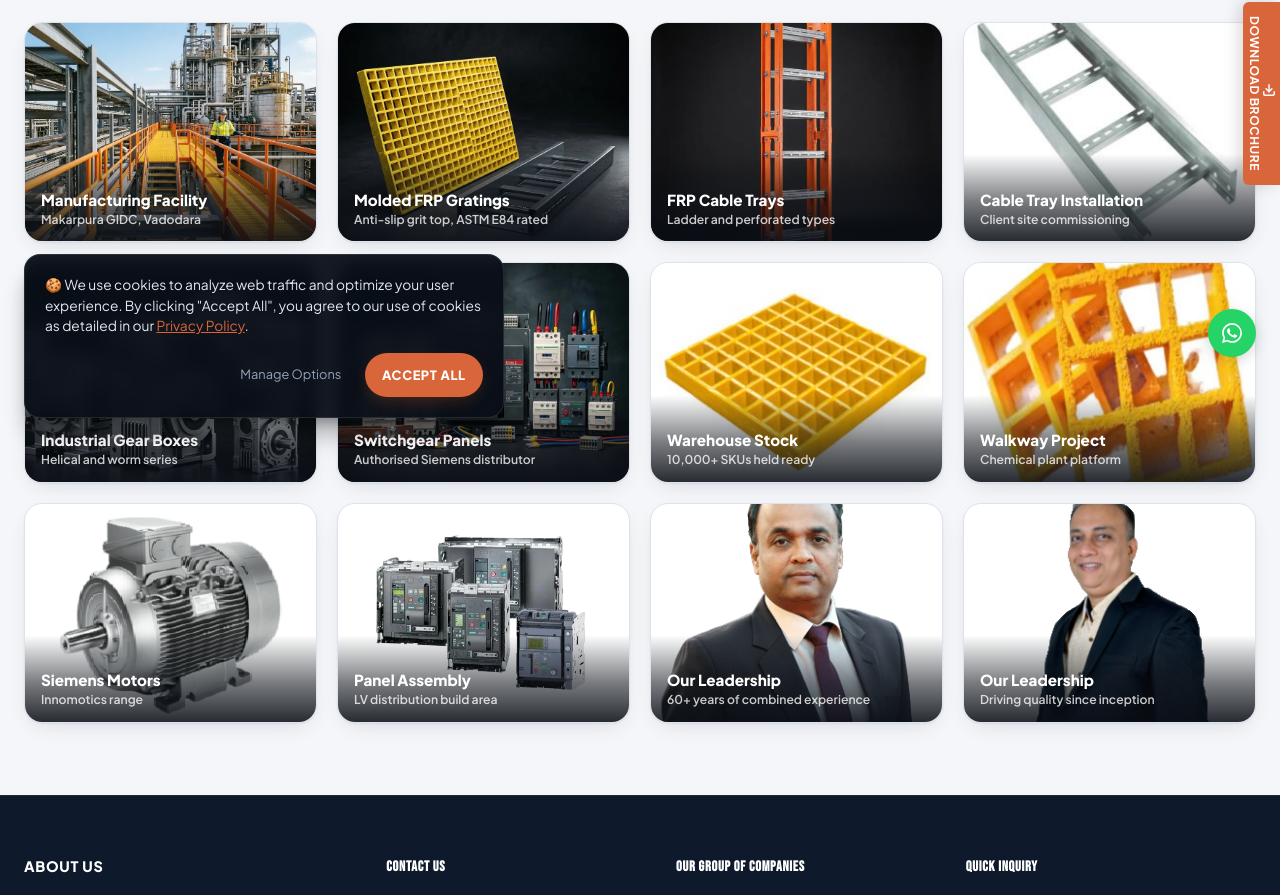
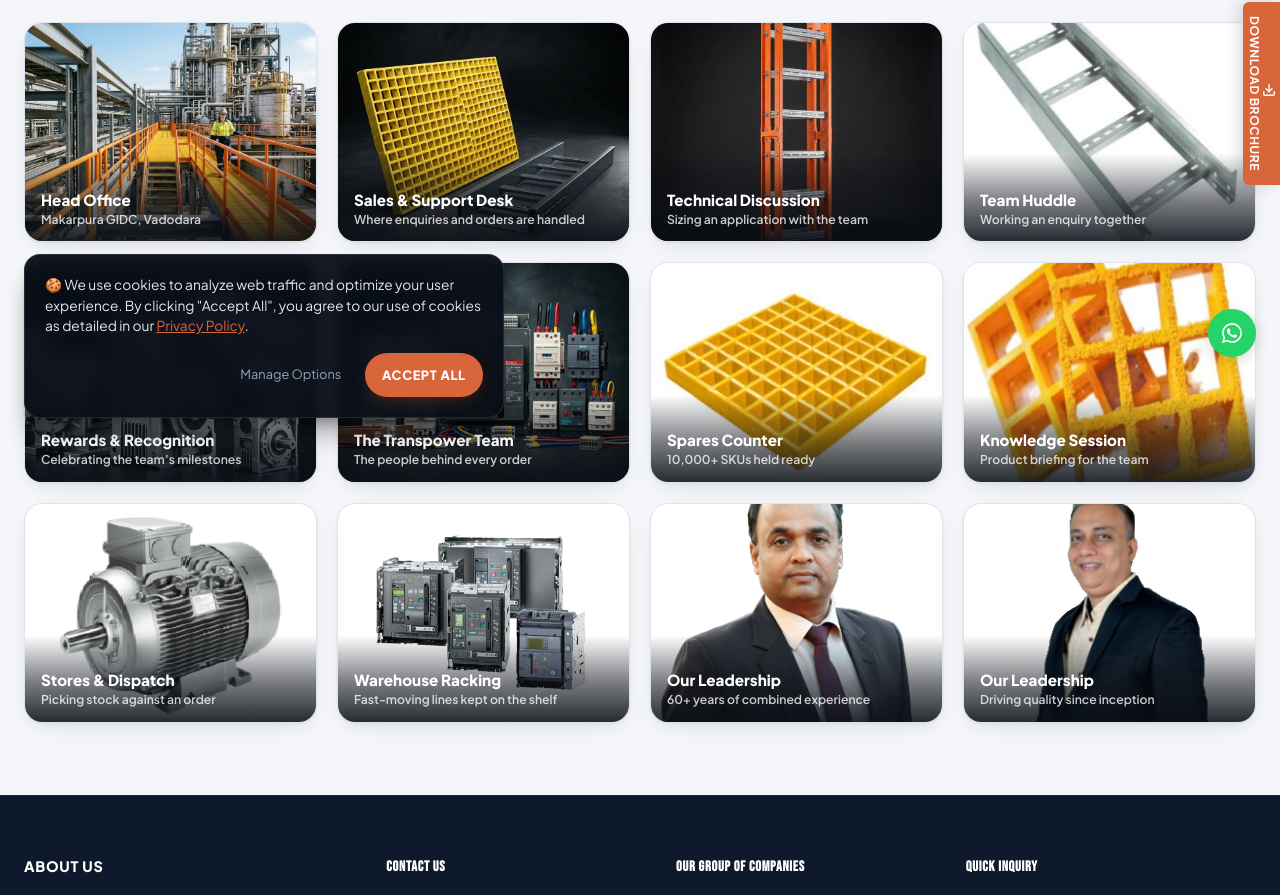
Before and after one commit to Jayjadav221024/transpower.com, a React (Vite) app in the folder frontend/: page /gallery in a window 1280 px wide. Shown: the part 358-1253 px from the top of the page. Built offline with nearby package versions, Linux system fonts and the light colour scheme; no server answers.

Commit message:
feat: add gallery data configuration and item definitions for the frontend site

```diff
--- a/frontend/src/data/gallery.js
+++ b/frontend/src/data/gallery.js
@@ -12,9 +12,13 @@
    title, retype it, Save. Deriving the text keys from the image key (rather
    than storing them here) is what keeps the pairing impossible to break.
 
-   The `src`/caption values below are placeholders drawn from what is already in
-   the build. Swapping one in the admin panel stores an override against its
-   key; the placeholder stays as the fallback if an override is ever removed.
+   Swapping a photo in the admin panel stores an override against its key; the
+   `src` below stays as the fallback if an override is ever removed.
+
+   The captions describe the photographs currently sitting in each slot — the
+   office, team and stores shots uploaded through the panel — not the product
+   renders still named in `src`. Replace a photo and its caption together, or
+   the two drift apart again.
 
    To add a slot, append an entry with a NEW key. Never renumber existing keys
    — an override is bound to its key, so renumbering would move photos around.
@@ -33,81 +37,81 @@ export const GALLERY_ITEMS = [
     key: 'galleryImage_1',
     category: 'facility',
     src: '/assets/images/industrial_walkway.webp',
-    alt: 'Transpower manufacturing facility walkway in Makarpura, Vadodara',
-    caption: 'Manufacturing Facility',
+    alt: 'Transpower head office cabin in Makarpura GIDC, Vadodara',
+    caption: 'Head Office',
     detail: 'Makarpura GIDC, Vadodara',
   },
   {
     key: 'galleryImage_2',
-    category: 'products',
+    category: 'facility',
     src: '/assets/images/hero_frp_grating.webp',
-    alt: 'Molded FRP gratings produced at the Transpower plant',
-    caption: 'Molded FRP Gratings',
-    detail: 'Anti-slip grit top, ASTM E84 rated',
+    alt: 'Transpower sales and support staff at their desks in the Vadodara office',
+    caption: 'Sales & Support Desk',
+    detail: 'Where enquiries and orders are handled',
   },
   {
     key: 'galleryImage_3',
-    category: 'products',
+    category: 'team',
     src: '/assets/images/cable_tray_product.webp',
-    alt: 'FRP cable trays ready for dispatch',
-    caption: 'FRP Cable Trays',
-    detail: 'Ladder and perforated types',
+    alt: 'Transpower engineers reviewing a customer requirement in the meeting room',
+    caption: 'Technical Discussion',
+    detail: 'Sizing an application with the team',
   },
   {
     key: 'galleryImage_4',
-    category: 'projects',
+    category: 'team',
     src: '/assets/images/cabletray_ladder_3d.jpg',
-    alt: 'Ladder type cable tray installed on a client site',
-    caption: 'Cable Tray Installation',
-    detail: 'Client site commissioning',
+    alt: 'Transpower team gathered around a laptop during a working session',
+    caption: 'Team Huddle',
+    detail: 'Working an enquiry together',
   },
   {
     key: 'galleryImage_5',
-    category: 'products',
+    category: 'team',
     src: '/assets/images/gearboxes_product.webp',
-    alt: 'Industrial gear boxes in the Transpower inventory',
-    caption: 'Industrial Gear Boxes',
-    detail: 'Helical and worm series',
+    alt: 'Transpower staff holding awards at a recognition ceremony',
+    caption: 'Rewards & Recognition',
+    detail: 'Celebrating the team’s milestones',
   },
   {
     key: 'galleryImage_6',
-    category: 'products',
+    category: 'team',
     src: '/assets/images/switchgears_product.webp',
-    alt: 'Siemens switchgear panels supplied by Transpower',
-    caption: 'Switchgear Panels',
-    detail: 'Authorised Siemens distributor',
+    alt: 'Group photograph of the Transpower team',
+    caption: 'The Transpower Team',
+    detail: 'The people behind every order',
   },
   {
     key: 'galleryImage_7',
     category: 'facility',
     src: '/assets/images/grating_meniscus_3d.jpg',
-    alt: 'Meniscus top FRP grating panels stacked in the warehouse',
-    caption: 'Warehouse Stock',
+    alt: 'Transpower spares counter with stock shelved behind it',
+    caption: 'Spares Counter',
     detail: '10,000+ SKUs held ready',
   },
   {
     key: 'galleryImage_8',
-    category: 'projects',
+    category: 'team',
     src: '/assets/images/grating_grit_3d.jpg',
-    alt: 'Grit top FRP grating walkway on an industrial site',
-    caption: 'Walkway Project',
-    detail: 'Chemical plant platform',
+    alt: 'Transpower knowledge session with a speaker addressing a seated audience',
+    caption: 'Knowledge Session',
+    detail: 'Product briefing for the team',
   },
   {
     key: 'galleryImage_9',
-    category: 'products',
+    category: 'facility',
     src: '/assets/images/motor_siemens_3d.png',
-    alt: 'Siemens industrial electric motor',
-    caption: 'Siemens Motors',
-    detail: 'Innomotics range',
+    alt: 'Transpower storekeeper picking stock from the warehouse racking',
+    caption: 'Stores & Dispatch',
+    detail: 'Picking stock against an order',
   },
   {
     key: 'galleryImage_10',
     category: 'facility',
     src: '/assets/images/switchgear_distribution_3d.png',
-    alt: 'Low voltage power distribution assembly area',
-    caption: 'Panel Assembly',
-    detail: 'LV distribution build area',
+    alt: 'Warehouse racking stacked with boxed motors and switchgear',
+    caption: 'Warehouse Racking',
+    detail: 'Fast-moving lines kept on the shelf',
   },
   {
     key: 'galleryImage_11',
```
